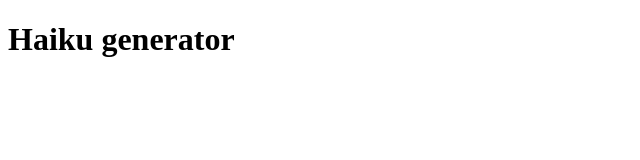
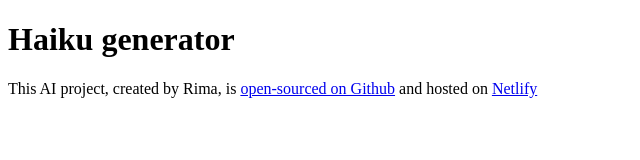
Before and after one commit to RimaGai/haiku-generator, a plain HTML site: page index.html in a window 1280 px wide. Shown: the whole page, without its empty margins (0-640 px from the left). Drawn offline with Linux system fonts and the light colour scheme.

Commit message:
Update index.html
Added footer with links

```diff
--- a/index.html
+++ b/index.html
@@ -10,6 +10,12 @@
 
 <body>
   <h1>Haiku generator</h1>
+  <footer>
+    <p>
+      This AI project, created by Rima, is <a href="https://github.com/RimaGai/haiku-generator"
+        target="_blank">open-sourced on Github</a> and hosted on <a href="https://haikuaigenerator.netlify.app/"
+        target="_blank">Netlify</a></p>
+  </footer>
   <script src="src/index.js">
 
   </script>
```
